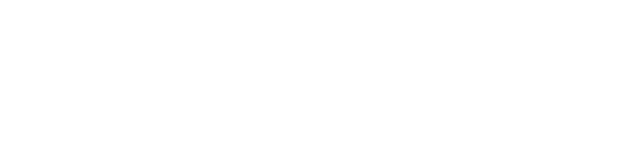
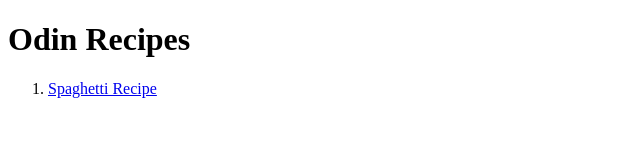
Before and after one commit to MVIVN/odin-recipes, a plain HTML site: page index.html in a window 1280 px wide. Shown: the whole page, without its empty margins (0-640 px from the left). Drawn offline with Linux system fonts and the light colour scheme.

Commit message:
Add a new recipe directory and populate it with a new recipe page

```diff
--- a/index.html
+++ b/index.html
@@ -6,7 +6,10 @@
     </head>
 
     <body>
-
+        <h1>Odin Recipes</h1>
+        <ol>
+            <li><a href="./recipes/spaghetti.html">Spaghetti Recipe</a></li>
+        </ol>
     </body>
 
 </html>
```
Also changed, not shown: recipes/spaghetti.html (added, +12 -0 lines).
